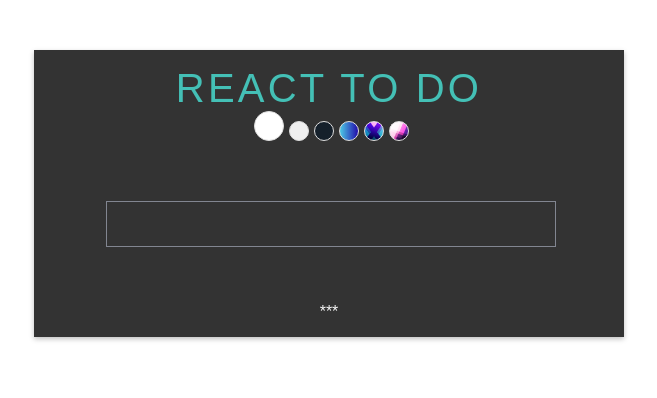
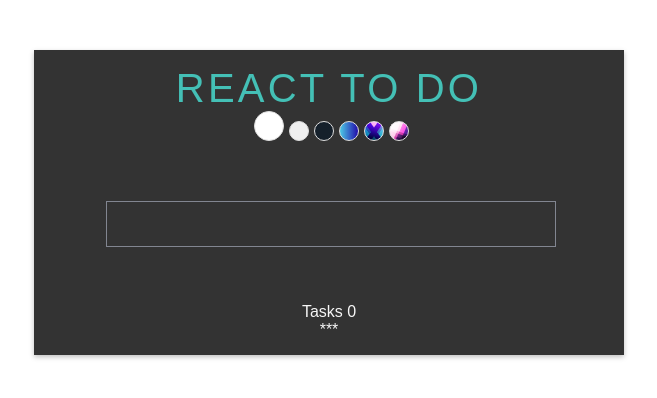
Before and after one commit to Prudhv15/react-todo-list, a React (Create React App) app: page / in a window 1280 px wide. Shown: the top 398 px of the page, without its empty margins (311-968 px from the left). Built offline with nearby package versions, Linux system fonts and the light colour scheme.

Commit message:
added theme switching

```diff
--- a/src/Components/Todo.js
+++ b/src/Components/Todo.js
@@ -89,7 +89,7 @@ function Todo() {
           ""
         )}
       </header>
-
+      <p>Tasks {taskList.length}</p>
       {taskList.length > 0 ? (
         <ul>
           {taskList.map((item, index) => (
```
